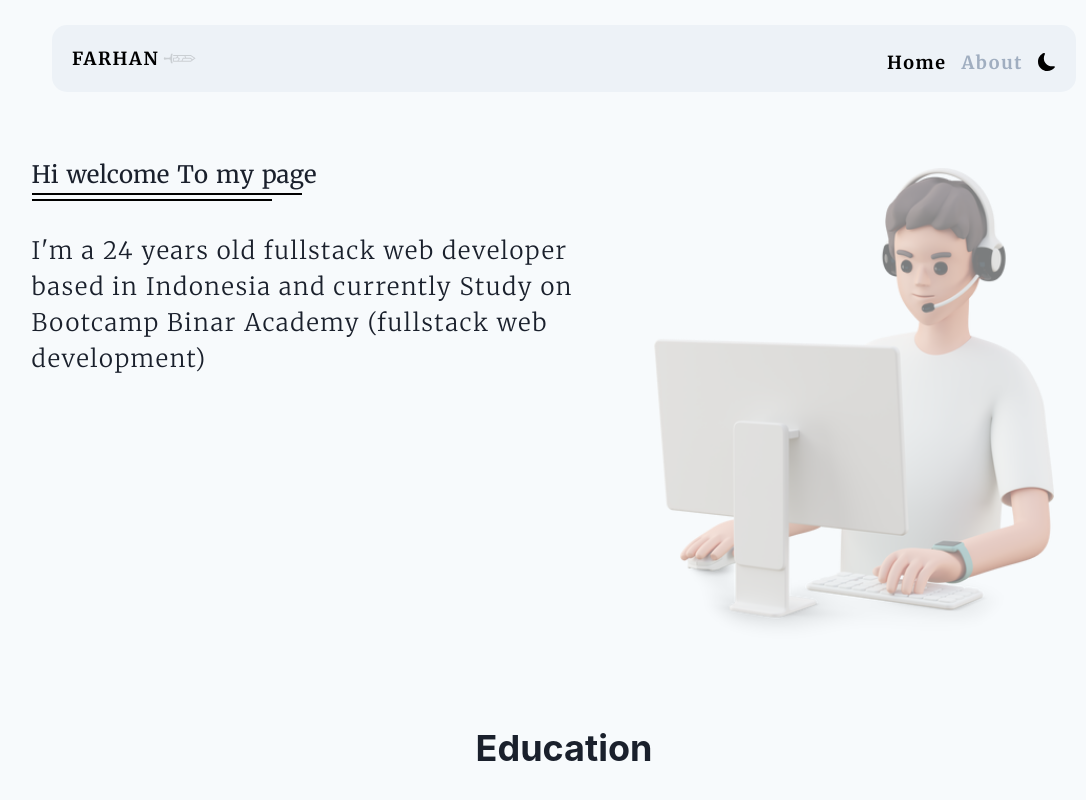
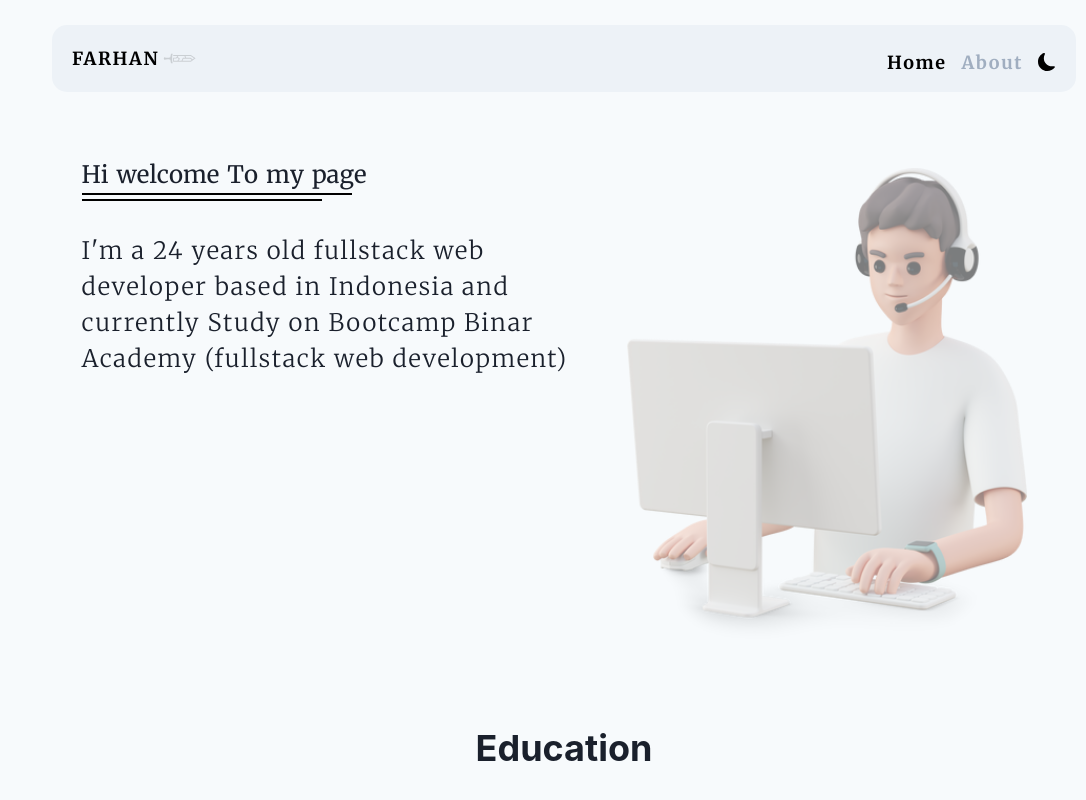
Before and after one commit to FarhanRafid97/my-portofolio, a React (Create React App) app: page /about in a window 1280 px wide. Shown: the top 800 px of the page, without its empty margins (76-1162 px from the left). Built offline with nearby package versions, Linux system fonts and the light colour scheme.

Commit message:
fix responsive

```diff
--- a/src/components/About/About.jsx
+++ b/src/components/About/About.jsx
@@ -29,6 +29,7 @@ const About = () => {
         direction={['column', 'column', 'column', 'row']}
         minH="80vh"
         overflow="hidden"
+        px={['0px', '0px', '0px', '50px']}
       >
         <Box flex="1.2">
           <Flex mt="70px">
```
